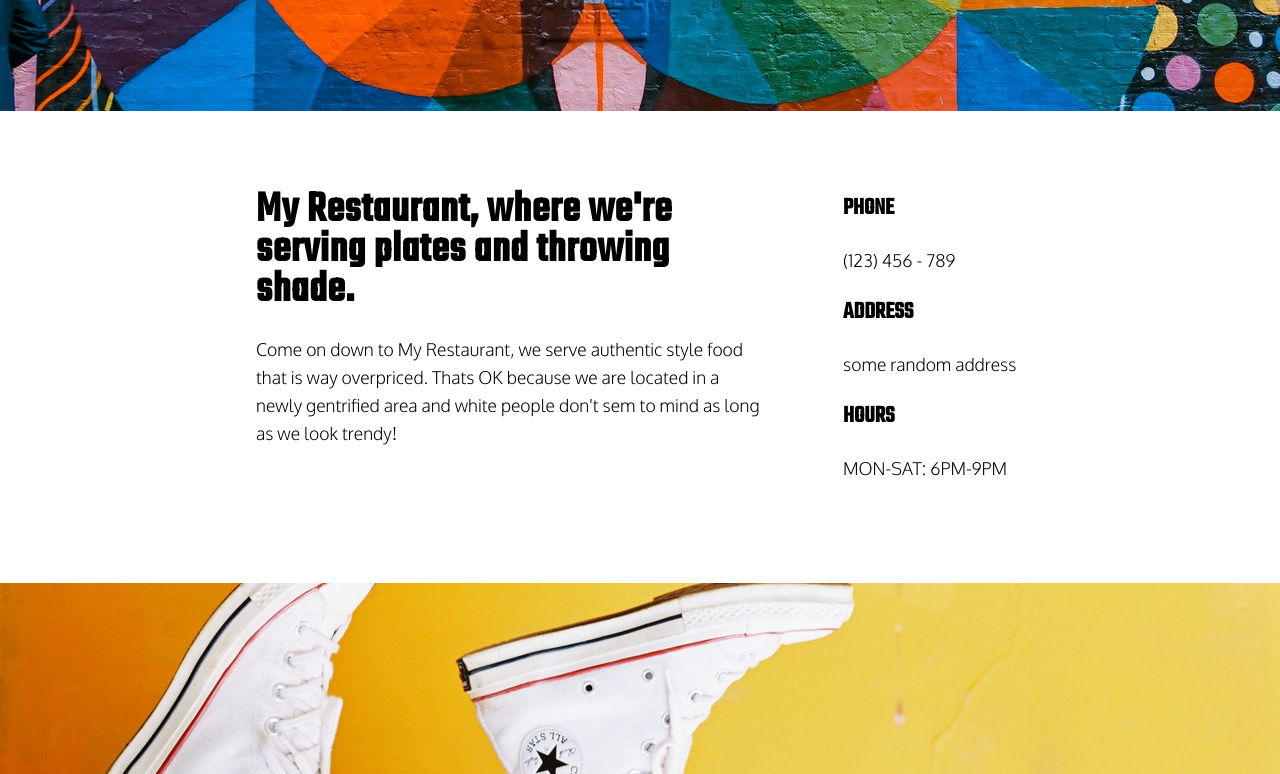
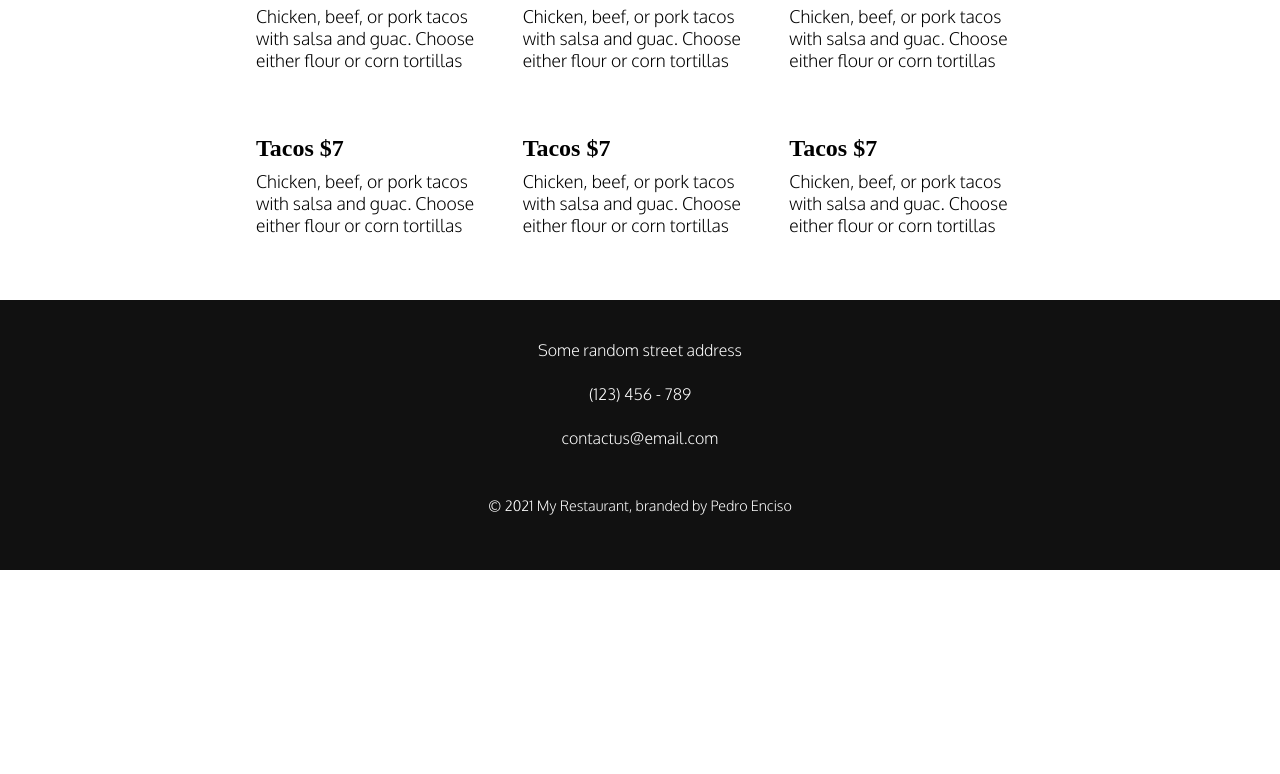
Before and after one commit to PedroEnciso/restaurant-page, a website built with webpack: page dist/index.html in a window 1280 px wide. Shown: the part 494-1268 px from the top of the page. After the commit the page ends 1064 px from the top, so only its background shows below. Built offline with nearby package versions, Linux system fonts and the light colour scheme.

Commit message:
created menu page in index.html and styles

```diff
--- a/src/index.js
+++ b/src/index.js
@@ -1,3 +1,3 @@
 import loadHomePage from "./home";
 
-loadHomePage();
+//loadHomePage();
```
Also changed, not shown: dist/img/menu.jpg (added), dist/index.html, dist/main.js (deleted), dist/styles/_menu.scss (added), dist/styles/style.css, dist/styles/style.scss, 1 other file.
